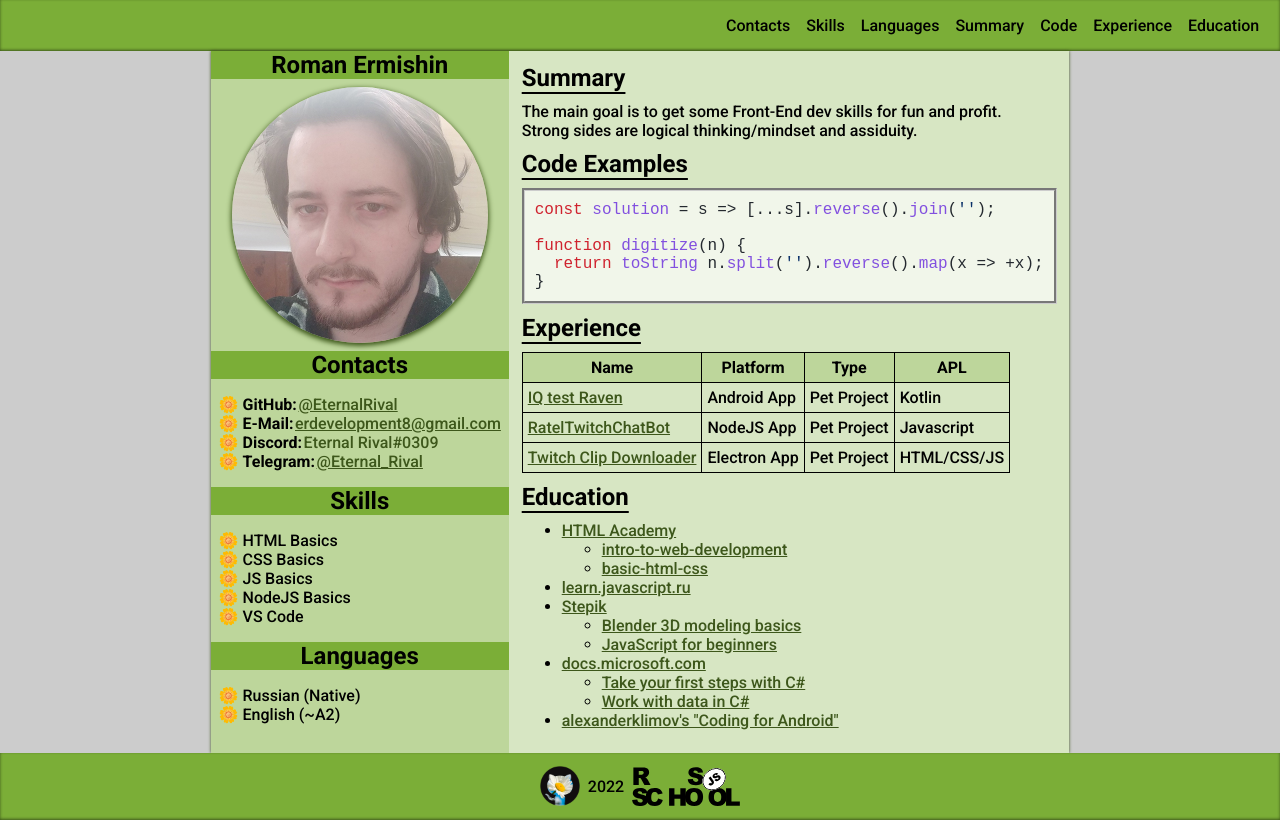
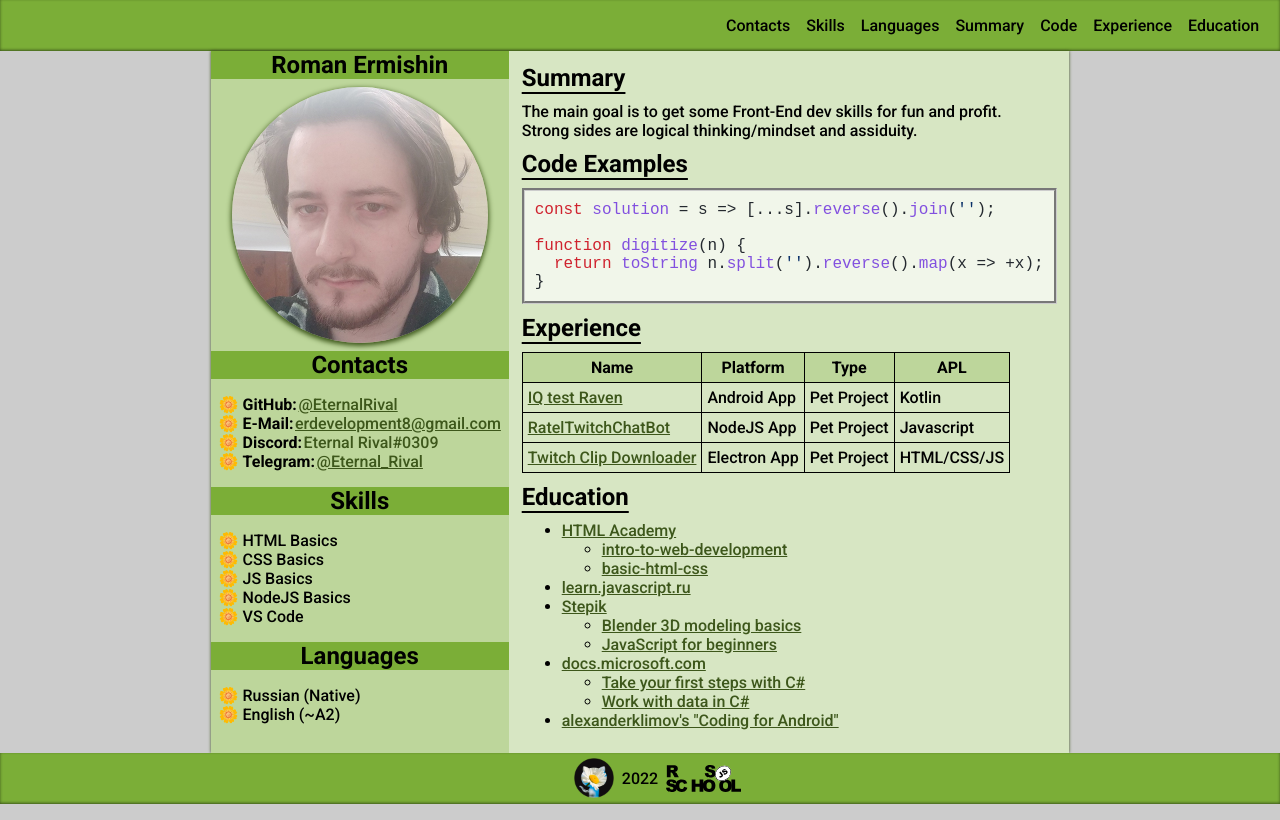
Before and after one commit to EternalRival/rsschool-cv, a website with bundled scripts: page index.html in a window 1280 px wide. Built offline with nearby package versions, Linux system fonts and the light colour scheme.

Commit message:
feat: change footer alignments

```diff
--- a/assets/styles/style.scss
+++ b/assets/styles/style.scss
@@ -19,16 +19,16 @@ $tablet: 864px;
 
 .header,
 .footer {
-  padding: 0.5em 0;
   width: 100%;
-  display: flex;
-  justify-content: center;
-  align-items: center;
   background-color: $color-main;
   box-shadow: inset 0 -1px 3px $color-dark;
 }
 
 .header {
+  padding: 0.5em 0;
+  display: flex;
+  justify-content: center;
+  align-items: center;
   &__wrapper {
     display: flex;
     justify-content: center;
@@ -65,10 +65,13 @@ $tablet: 864px;
 }
 
 .footer {
-  gap: 0.5em;
+  display: grid;
+  align-items: center;
+  grid-template-columns: 1fr auto 1fr;
+  grid-template-rows: auto;
+  gap: 0 0.5em;
   &__github,
   &__logo {
-    height: 2.5em;
     display: block;
     background-position: center;
     background-repeat: no-repeat;
@@ -79,12 +82,15 @@ $tablet: 864px;
     }
   }
   &__github {
+    justify-self: end;
+    height: 2.5em;
     aspect-ratio: 1;
-    background-image: url('../../assets/img/er-github.png');
+    background-image: url('../img/er-github.png');
   }
   &__logo {
+    height: 1.75em;
     aspect-ratio: 2.7/1;
-    background-image: url('../../assets/img/rs_school_js.svg');
+    background-image: url('../img/rs_school_js.svg');
   }
 }
 
@@ -229,7 +235,7 @@ $tablet: 864px;
 
   .header__wrapper {
     justify-content: flex-end;
-    padding-right: .8em;
+    padding-right: 0.8em;
   }
 
   .header__nav-item:nth-child(-n + 3) {
```
Also changed, not shown: assets/styles/style.css, 1 other file.
